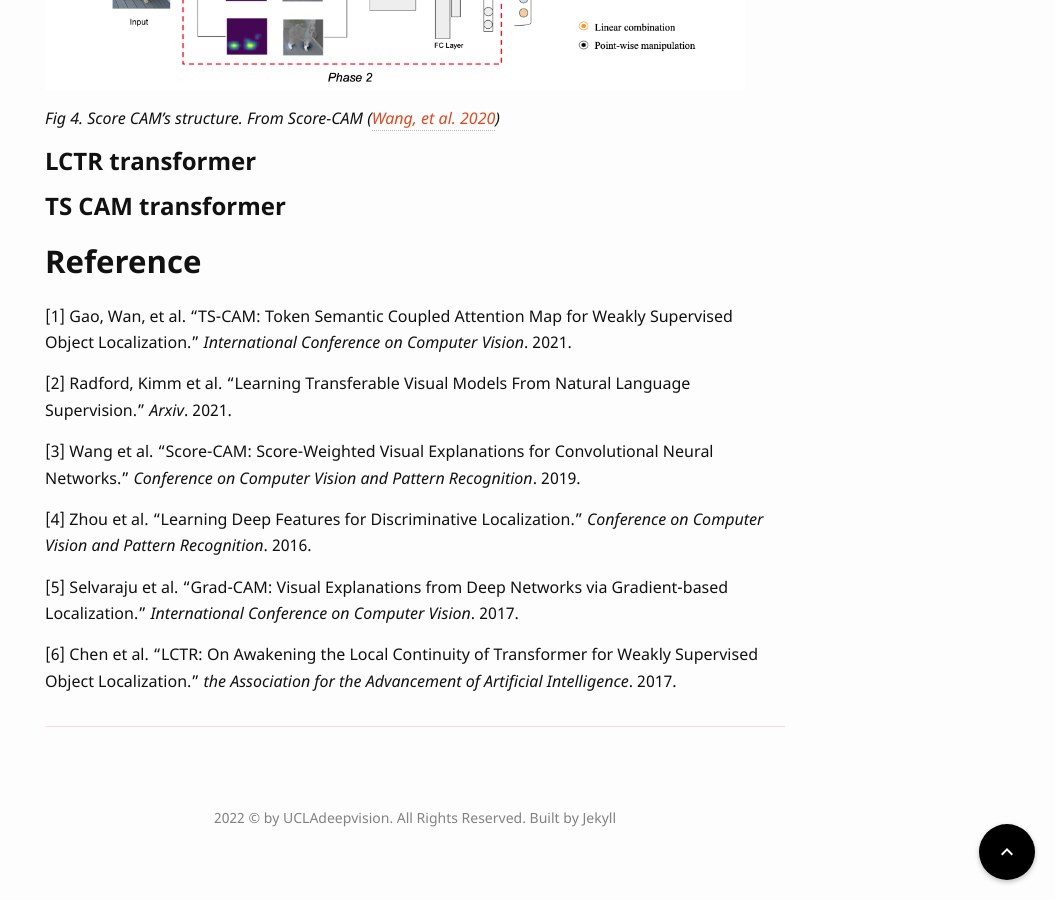
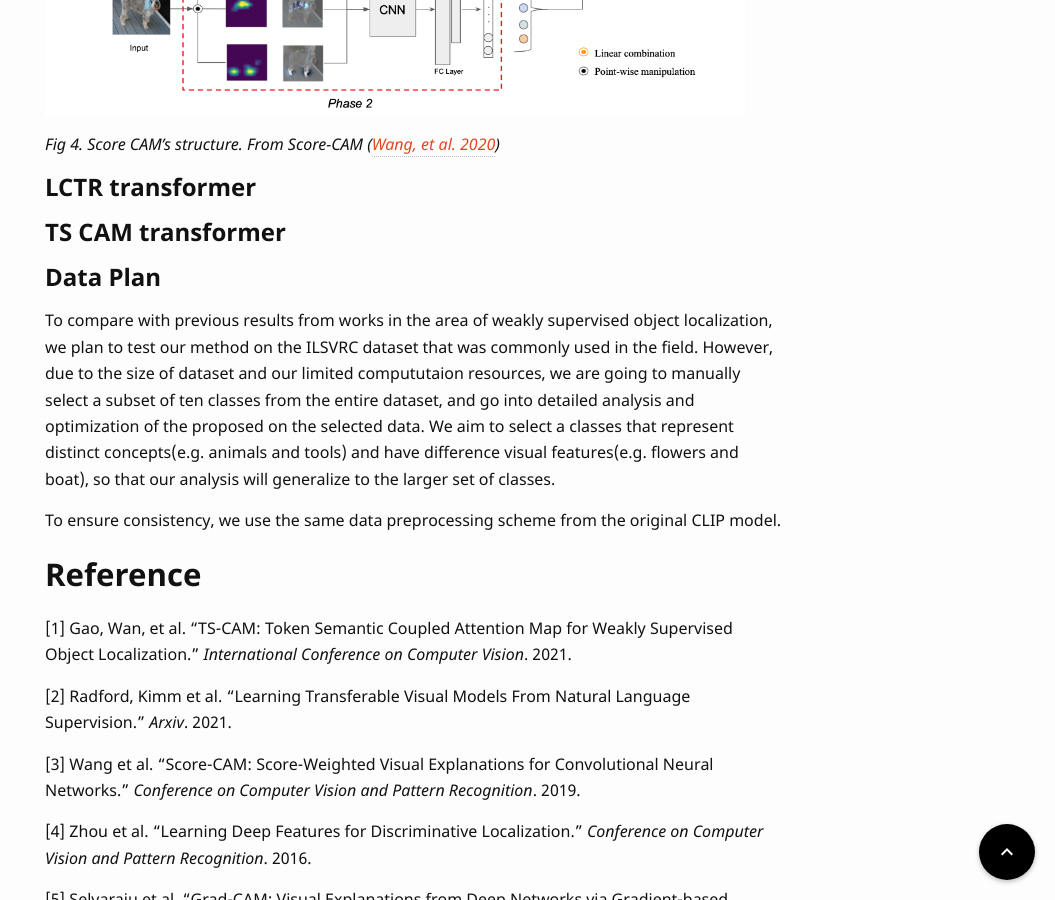
Before and after one commit to UCLAdeepvision/CS269-projects-2022spring, a Jekyll site: the page built from _posts/2022-04-10-team03-instruction-to-post.md, in a window 1280 px wide and 900 px high, scrolled down 3753 px. Shown: the whole window, without its empty margins (225-1280 px from the left). Built offline with Jekyll 4.4.1, drawn with Linux system fonts in a browser that asks for light colours; some web fonts are replaced; comment, search, counter and statistics services are not loaded.

Commit message:
Update 2022-04-10-team03-instruction-to-post.md

```diff
--- a/_posts/2022-04-10-team03-instruction-to-post.md
+++ b/_posts/2022-04-10-team03-instruction-to-post.md
@@ -74,7 +74,10 @@ Score-CAM ([Wang, et al. 2020](https://arxiv.org/pdf/1910.01279.pdf)) is famous
 
 
 
+### Data Plan
+To compare with previous results from  works in the area of weakly supervised object localization, we plan to test our method on the ILSVRC dataset that was commonly used in the field. However, due to the size of dataset and our limited compututaion resources, we are going to manually select a subset of ten classes from the entire dataset, and go into detailed analysis and optimization of the proposed on the selected data. We aim to select a classes that represent distinct concepts(e.g. animals and tools) and have difference visual features(e.g. flowers and boat), so that our analysis will generalize to the larger set of classes.
 
+To ensure consistency, we use the same data preprocessing scheme from the original CLIP model.
 
 ## Reference
 [1] Gao, Wan, et al. "TS-CAM: Token Semantic Coupled Attention Map for Weakly Supervised Object Localization." *International Conference on Computer Vision*. 2021.
```
